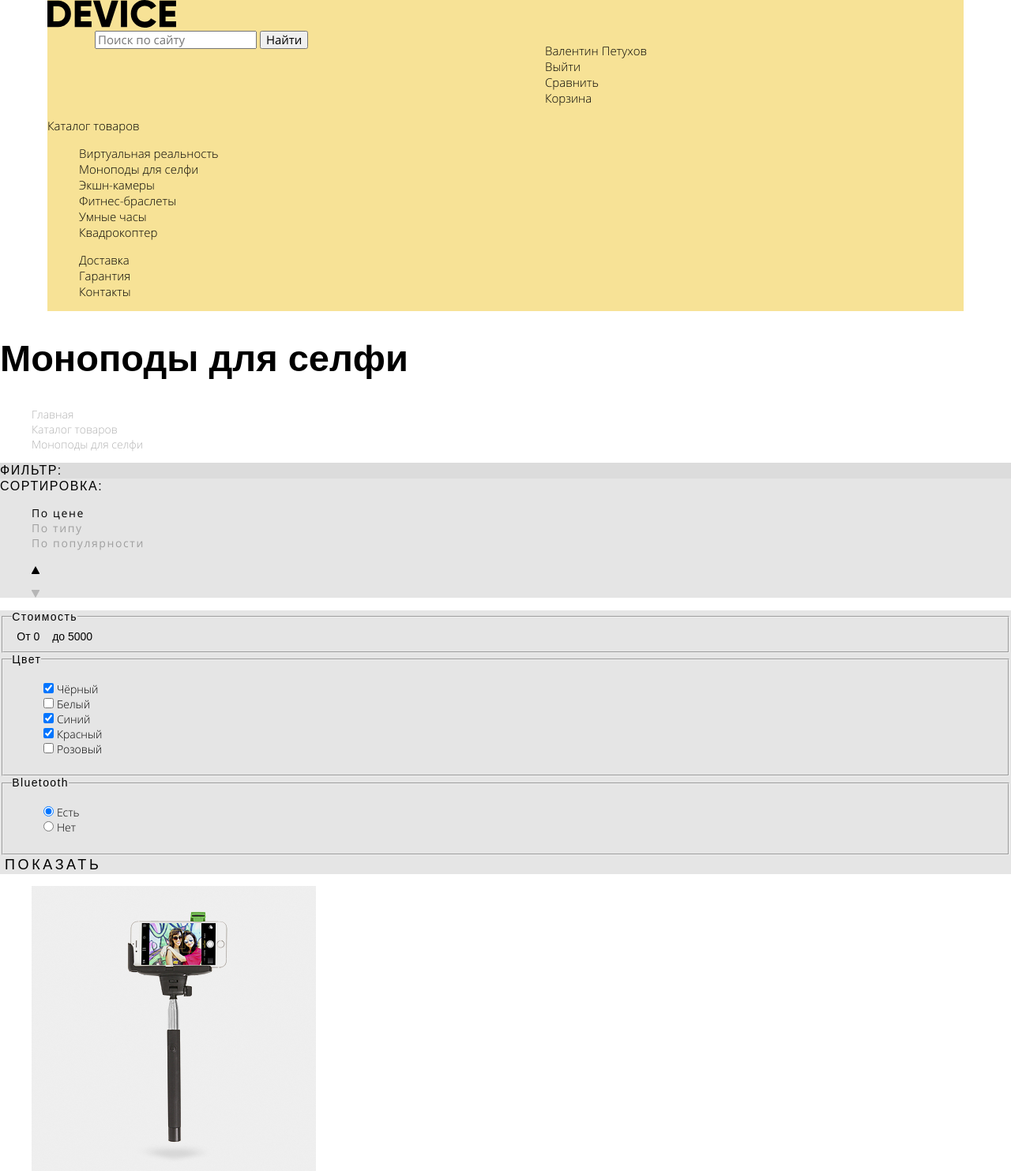
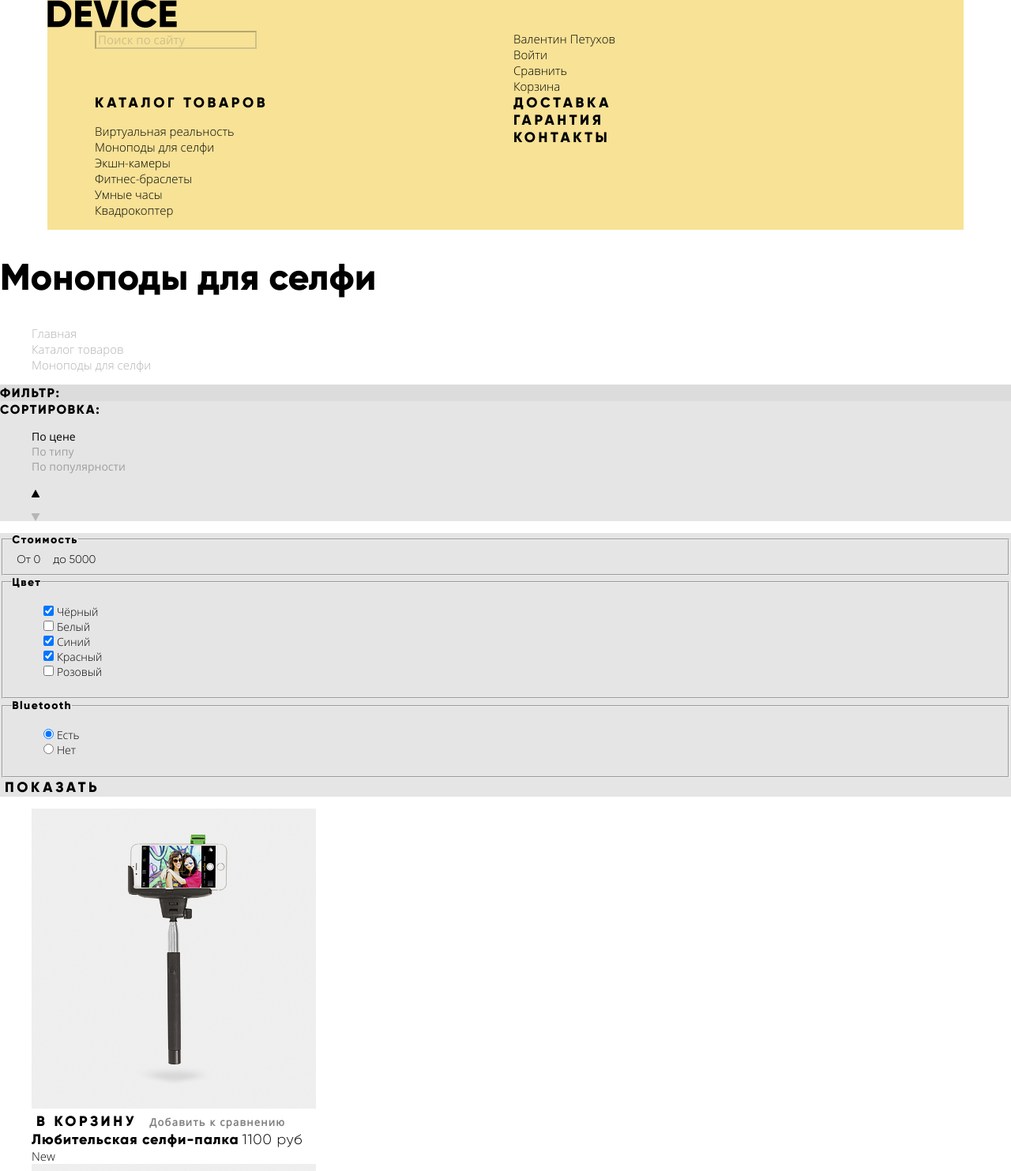
Before and after one commit to 9akuStoV/device, a plain HTML site: page catalog.html in a window 1280 px wide. Shown: the top 1483 px of the page at 79% size. Drawn offline with Linux system fonts and the light colour scheme.

Commit message:
Внесены правки классов в catalog

```diff
--- a/catalog.html
+++ b/catalog.html
@@ -15,49 +15,51 @@
   </head>
   <body>
     <header class="header_page">
-      <a href="index.html" class="logo">
-        <img src="img/device_logo.svg" width="163" height="35" alt="Логотип магазина Device.">
+      <a class="header_logo">
+        <img src="img/device_logo.svg" width="164" height="35" alt="Логотип магазина «Device».">
       </a>
       <div class="header_menu">
-        <form action="https://echo.htmlacademy.ru/courses" method="get">
-          <input class="search_form" type="text" name="search_form" placeholder="Поиск по сайту">
-          <button class="button_search_form" type="submit">Найти</button>
+        <form class="header_search_form" action="https://echo.htmlacademy.ru/courses" method="get">
+          <input class="header_search_input" type="text" name="search_form" placeholder="Поиск по сайту">
+          <button class="header_search_button" type="submit">Найти</button>
         </form>
-        <ul>
-          <li class="elements_header_menu">
+        <ul class="header_menu_list">
+          <li class="header_menu_item">
             <a href="blank.html">Валентин Петухов</a>
           </li>
-          <li class="elements_header_menu">
-            <a href="blank.html">Выйти</a>
+          <li class="header_menu_item">
+            <a href="blank.html">Войти</a>
           </li>
-          <li class="elements_header_menu">
+          <li class="header_menu_item">
             <a href="blank.html">Сравнить</a>
           </li>
-          <li class="elements_header_menu">
+          <li class="header_menu_item">
             <a href="blank.html">Корзина</a>
           </li>
         </ul>
       </div>
-      <nav class="nav_menu">
-        <a class="elements_nav_menu">Каталог товаров</a>
-
-        <ul class="catalog_menu">  <!--Выпадающий каталог-->
-          <li><a class="elements_nav_menu" href="blank.html">Виртуальная реальность</a></li>
-          <li><a class="elements_nav_menu" href="blank.html">Моноподы для селфи</a></li>
-          <li><a class="elements_nav_menu" href="blank.html">Экшн-камеры</a></li>
-          <li><a class="elements_nav_menu" href="blank.html">Фитнес-браслеты</a></li>
-          <li><a class="elements_nav_menu" href="blank.html">Умные часы</a></li>
-          <li><a class="elements_nav_menu" href="blank.html">Квадрокоптер</a></li>
+      <nav class="header_nav_menu">
+        <div class="nav_catalog">
+          <a class="catalog_header" href="catalog.html">Каталог товаров</a>
+          <ul class="catalog_list">  <!--Выпадающий каталог-->
+            <li><a class="catalog_item" href="blank.html">Виртуальная реальность</a></li>
+            <li><a class="catalog_item" href="blank.html">Моноподы для селфи</a></li>
+            <li><a class="catalog_item" href="blank.html">Экшн-камеры</a></li>
+            <li><a class="catalog_item" href="blank.html">Фитнес-браслеты</a></li>
+            <li><a class="catalog_item" href="blank.html">Умные часы</a></li>
+            <li><a class="catalog_item" href="blank.html">Квадрокоптер</a></li>
           </ul>
-        <ul>
-          <li><a class="elements_nav_menu" href="blank.html">Доставка</a></li>
-          <li><a class="elements_nav_menu" href="blank.html">Гарантия</a></li>
-          <li><a class="elements_nav_menu" href="blank.html">Контакты</a></li>
+        </div>
+        <ul class="nav_list">
+          <li><a class="nav_item" href="blank.html">Доставка</a></li>
+          <li><a class="nav_item" href="blank.html">Гарантия</a></li>
+          <li><a class="nav_item" href="blank.html">Контакты</a></li>
         </ul>
       </nav>
     </header>
     <main>
-      <h1 class="catalog_main_header">Моноподы для селфи</h1>
+      <h1 class="catalog_title">Моноподы для селфи</h1>
+      <!--<div class="catalog_main_header">-->
         <ul class="bread_crumbs_list"> <!--Хлебные крошки-->
           <li class="bread_crumbs_item">
               <a href="index.html">
@@ -75,6 +77,7 @@
               </a>
           </li>
         </ul>
+      <!--</div>-->
 
 
     <section>
@@ -82,10 +85,10 @@
         <div class="filter_sorting_container"> <!--Блок фильтра и сортировки-->
           <h2 class="visually_hidden">Панель сортировки</h2>
           <div class="filter_container">
-            Фильтр:
+            <span class="filter_title">Фильтр:</span>
           </div>
           <div class="sorting_container">
-            <div>Сортировка:</div>
+            <span class="sorting_title">Сортировка:</span>
             <div>
               <ul class="sorting_list">
                 <li class="sorting_item">
@@ -175,77 +178,77 @@
                   </li>
                 </ul>
             </fieldset>
-          <button class="filtration_button" type="submit">Показать</button>
+          <button class="filtration_button button" type="submit">Показать</button>
         </form>
         </div>
         <div class="product_block"> <!--Блок с товарами-->
           <h2 class="visually_hidden">Список товаров</h2>
           <ul class="product_list">
-              <li>
-                <div>
+              <li class="product_item">
+                <div class="product_picture">
                   <a href="blank.html">
                     <img src="img/product/item_1.jpg" width="360" height="380" alt="Любительская селфи-палка.">
                   </a>
                   <div>
-                    <button class="product_cart_button">В корзину</button>
-                    <button class="product_compare_button">Добавить к сравнению</button>
+                    <button class="product_cart_button button">В корзину</button>
+                    <button class="product_compare_button button">Добавить к сравнению</button>
                   </div>
                 </div>
-                <div>
-                  <a href="blank.html">Любительская селфи-палка</a>
-                  <span>1100 руб</span>
+                <div class="product_header">
+                  <a class="product_title" href="blank.html">Любительская селфи-палка</a>
+                  <span class="product_price">1100 руб</span>
                 </div>
-                <span>New</span>
+                <span class="product_new">New</span>
               </li>
-              <li>
-                <div>
+              <li class="product_item">
+                <div class="product_picture">
                   <a href="blank.html">
                     <img src="img/product/item_2.jpg" width="360" height="380" alt="Профессиональная
                 селфи-палка.">
                   </a>
                   <div>
-                    <button class="product_cart_button">В корзину</button>
-                    <button class="product_compare_button">Добавить к сравнению</button>
+                    <button class="product_cart_button button">В корзину</button>
+                    <button class="product_compare_button button">Добавить к сравнению</button>
                   </div>
                 </div>
-                <div>
-                  <a href="blank.html">Профессиональная <br>
+                <div class="product_header">
+                  <a class="product_title" href="blank.html">Профессиональная <br>
                     селфи-палка </a>
-                  <span>1500 руб</span>
+                  <span class="product_price">1500 руб</span>
                 </div>
-                <span>New</span>
+                <span class="product_new">New</span>
               </li>
-              <li>
-                <div>
+              <li class="product_item">
+                <div class="product_picture">
                   <a href="blank.html">
                     <img src="img/product/item_3.jpg" width="360" height="380" alt="Непотопляемая селфи-палка.">
                   </a>
                   <div>
-                    <button class="product_cart_button">В корзину</button>
-                    <button class="product_compare_button">Добавить к сравнению</button>
+                    <button class="product_cart_button button">В корзину</button>
+                    <button class="product_compare_button button">Добавить к сравнению</button>
                   </div>
                 </div>
-                <div>
-                  <a href="blank.html">Непотопляемая <br> селфи-палка</a>
-                  <span>1500 руб</span>
+                <div class="product_header">
+                  <a class="product_title" href="blank.html">Непотопляемая <br> селфи-палка</a>
+                  <span class="product_price">1500 руб</span>
                 </div>
-                <span>New</span>
+                <span class="product_new">New</span>
               </li>
-              <li>
-                <div>
+              <li class="product_item">
+                <div class="product_picture">
                   <a href="blank.html">
                     <img src="img/product/item_4.jpg" width="360" height="380" alt="Селфи-палка «Следуй за мной»">
                   </a>
                   <div>
-                    <button class="product_cart_button">В корзину</button>
-                    <button class="product_compare_button">Добавить к сравнению</button>
+                    <button class="product_cart_button button">В корзину</button>
+                    <button class="product_compare_button button">Добавить к сравнению</button>
                   </div>
                 </div>
-                <div>
-                  <a href="blank.html">Селфи-палка «Следуй за <br> мной»</a>
-                  <span>1900 руб</span>
+                <div class="product_header">
+                  <a class="product_title" href="blank.html">Селфи-палка «Следуй за <br> мной»</a>
+                  <span class="product_price">1900 руб</span>
                 </div>
-                <span>New</span>
+                <span class="product_new">New</span>
               </li>
           </ul>
           <div> <!--Пагинация-->
--- a/css/style.css
+++ b/css/style.css
@@ -77,6 +77,8 @@ body{
 	line-height: 22px;
     text-transform: uppercase;
     letter-spacing: 0.2em;
+    background-color: inherit;
+    border-style: none;
 }
 
 .button:hover {
@@ -189,7 +191,9 @@ body{
 }
 
 .catalog_header,
-.nav_list {
+.nav_list,
+.product_title,
+.product_price {
     font-family: 'Gilroy', "Arial", sans-serif;
     font-weight: 800;
 	font-size: 18px;
@@ -217,7 +221,8 @@ body{
 }
 
 
-.slide_header {
+.slide_header,
+.catalog_title {
     font-family: 'Gilroy', "Arial", sans-serif;
     font-weight: 800;
 	font-size: 47px;
@@ -495,30 +500,30 @@ address,
 
 /* catalog.html */
 /* main */
-.catalog_main_header {
-    font-family: 'gilroyextrabold', sans-serif;
-    font-size: 47px;
-	line-height: 58px;
+
+.bread_crumbs_list {
+    font-size: 15px;
+    line-height: 20px;
 }
-.bread_crumbs_list {
-    font-family: 'opensans', sans-serif;
-	font-size: 14px;
-	line-height: 19px;
-}
+
 .bread_crumbs_item {
     opacity: 0.3;
 }
+
 .bread_crumbs_item:hover {
     opacity: 0.6;
 }
+
 .bread_crumbs_item:active {
     opacity: 0.1;
 }
 
 /* Первая полоса*/
-.filter_sorting_container {
-    font-family: 'gilroyextrabold', sans-serif;
-    font-size: 16px;
+.filter_title,
+.sorting_title {
+    font-family: 'Gilroy', "Arial", sans-serif;
+    font-weight: 800;
+	font-size: 16px;
 	line-height: 20px;
     letter-spacing: 0.1em;
     text-transform: uppercase;
@@ -529,25 +534,30 @@ address,
 .sorting_container {
     background-color: var(--basic_grey);
 }
+
 .sorting_list{
-    font-family: 'opensans', sans-serif;
-	font-size: 14px;
-	line-height: 19px;
-    text-transform: none;
+    font-family: "OpenSans", "Arial", sans-serif;
     font-weight: 400;
+    font-size: 14px;
+    line-height: 19px;
 }
+
 .sorting_item label{
     opacity: 0.3;
 }
+
 .sorting_item label:hover {
     opacity: 0.6;
 }
+
 .sorting_list input:checked + label {
     opacity: 1;
 }
+
 .sorting_item input {
     display: none;
 }
+
 .minmax_item input {
     display: none;
 }
@@ -575,7 +585,8 @@ address,
 /* Блок фильтрации*/
 
 .filtration_legend {
-    font-family: 'gilroyextrabold', sans-serif;
+    font-family: 'Gilroy', "Arial", sans-serif;
+    font-weight: 800;
     font-size: 14px;
 	line-height: 17px;
     letter-spacing: 0.1em;
@@ -584,17 +595,20 @@ address,
     background-color: var(--basic_grey);
 }
 .filtration_block_price {
-    font-family: 'gilroylight', sans-serif;
+    font-family: 'Gilroy', "Arial", sans-serif;
+    font-weight: 300;
     font-size: 14px;
 	line-height: 16px;
     border: none;
     background-color: transparent;
 }
 .fieldset_list {
-    font-family: 'opensans', sans-serif;
+    font-family: "OpenSans", "Arial", sans-serif;
+    font-weight: 300;
 	font-size: 14px;
 	line-height: 19px;
 }
+/*
 .filtration_button {
     font-family: 'gilroyextrabold', sans-serif;
 	font-size: 18px;
@@ -603,13 +617,15 @@ address,
     letter-spacing: 0.2em;
     border: none;
     background-color: transparent;
-}
+}    */
+
 .filtration_button:hover {
     background-color: var(--special_yellow_dark);
 }
 .filtration_button:active {
     color: var(--basic_black_opacity30);
 }
+/*
 .product_cart_button {
     font-family: 'gilroyextrabold', sans-serif;
 	font-size: 18px;
@@ -618,7 +634,7 @@ address,
     letter-spacing: 0.2em;
     border: none;
     background-color: transparent;
-}
+}*/
 .product_cart_button:hover {
     background-color: var(--special_yellow_dark);
 }
@@ -626,13 +642,14 @@ address,
     color: var(--basic_black_opacity30);
 }
 .product_compare_button {
-    font-family: 'opensans', sans-serif;
+    font-family: 'OpenSans', sans-serif;
 	font-size: 13px;
 	line-height: 18px;
     letter-spacing: 0.1em;
     opacity: 0.5;
-    border: none;
-    background-color: transparent;
+    text-transform: none;
+    /*border: none;
+    background-color: transparent;*/
 }
 .product_compare_button:hover {
     opacity: 1;
@@ -640,3 +657,15 @@ address,
 .product_compare_button:active {
     opacity: 0.2;
 }
+
+/* Каталог товаров*/
+
+.product_title,
+.product_price{
+    text-transform: none;
+    letter-spacing: 0.05em;
+}
+
+.product_price {
+    font-weight: 300;
+}
```
Lines whose indentation alone changed are shown as unchanged.
